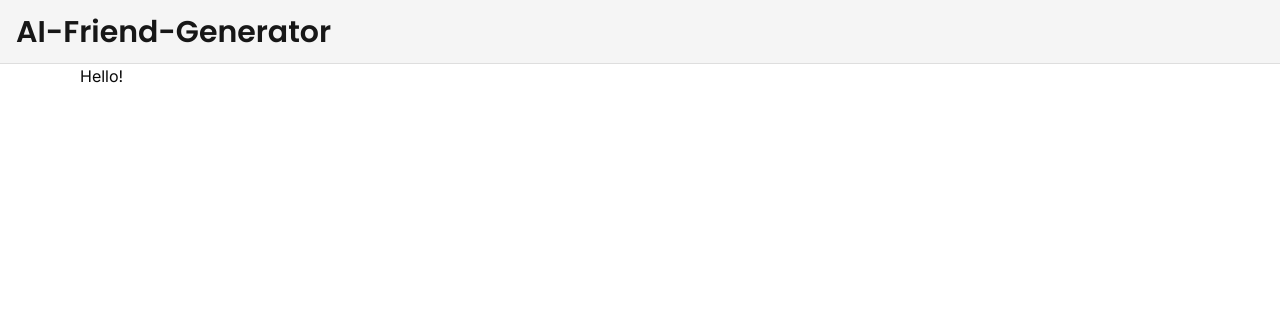
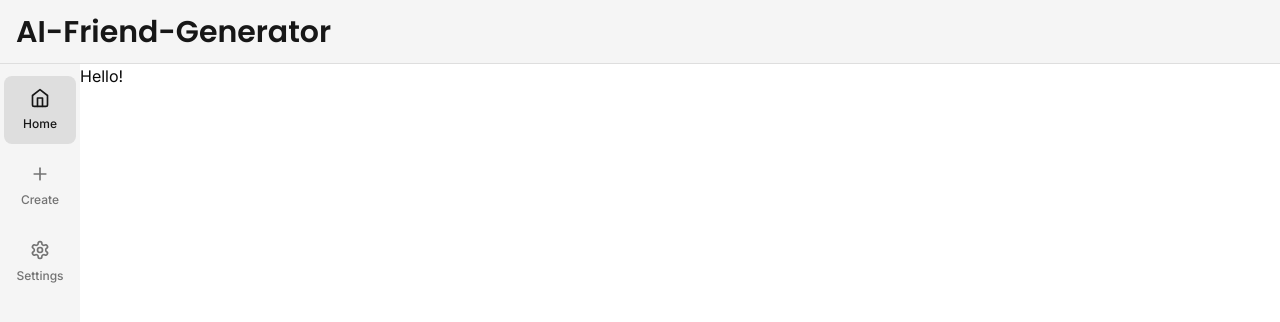
Before and after one commit to allykkk/ai-friend, a Next.js app: page / in a window 1280 px wide. Shown: the top 322 px of the page. Built offline with nearby package versions, Linux system fonts and the light colour scheme.

Commit message:
Added sidebar + mobile support

```diff
--- a/app/(root)/layout.jsx
+++ b/app/(root)/layout.jsx
@@ -1,9 +1,11 @@
 import Navbar from "@/components/navbar";
+import Sidebar from "@/components/sidebar";
 
 const RootLayout = ({ children }) => {
   return (
     <div className="h-full">
       <Navbar/>
+      <div className="hidden md:flex mt-16 w-20 flex-col fixed inset-y-0"><Sidebar/></div>
       <main className="md:pl-20 pt-16 h-full">{children}</main>
     </div>
   );
--- /dev/null
+++ b/components/mobile-sidebar.jsx
@@ -0,0 +1,20 @@
+import { Menu } from "lucide-react";
+
+import { Sheet, SheetContent, SheetTrigger } from "@/components/ui/sheet";
+import SideBar from "@/components/sidebar";
+
+const MobileSidebar = () => {
+  return (
+    <Sheet>
+      <SheetTrigger className="md:hidden pr-4">
+        <Menu />
+      </SheetTrigger>
+
+      <SheetContent side="left" className="p-0 bg-secondary pt-10 w-30">
+        <SideBar />
+      </SheetContent>
+    </Sheet>
+  );
+};
+
+export default MobileSidebar;
--- a/components/navbar.jsx
+++ b/components/navbar.jsx
@@ -4,7 +4,7 @@ import { cn } from "@/lib/utils";
 import { UserButton } from "@clerk/nextjs";
 import { Poppins } from "next/font/google";
 import Link from "next/link";
-
+import MobileSidebar from "@/components/mobile-sidebar";
 
 const font = Poppins({
   weight: "600",
@@ -15,6 +15,7 @@ const Navbar = () => {
   return (
     <div className="fixed w-full z-50 flex justify-between items-center py-2 px-4 border-b border-primary/10 bg-secondary h-16">
       <div className="flex items-center">
+        <MobileSidebar />
 
         <Link href="/">
           <h1
@@ -29,7 +30,7 @@ const Navbar = () => {
       </div>
 
       <div className="flex items-center gap-x-3">
-            <UserButton afterSignOutUrl="/"/>
+        <UserButton afterSignOutUrl="/" />
       </div>
     </div>
   );
--- /dev/null
+++ b/components/sidebar.jsx
@@ -0,0 +1,46 @@
+"use client";
+import { Home, Plus, Settings } from "lucide-react";
+import { usePathname, useRouter } from "next/navigation";
+
+import { cn } from "@/lib/utils";
+
+const Sidebar = () => {
+  const pathName = usePathname();
+  const router = useRouter();
+
+  const routes = [
+    { icon: Home, href: "/", label: "Home", pro: false },
+    { icon: Plus, href: "/character/new", label: "Create", pro: true },
+    { icon: Settings, href: "/settings", label: "Settings", pro: false },
+  ];
+
+  const onNavigate = (url, pro) => {
+    return router.push(url);
+  };
+
+  return (
+    <div className="space-y-4 flex flex-col h-full text-primary bg-secondary">
+      <div className="p-3 flex flex-1 justify-center">
+        <div className="space-y-2">
+          {routes.map((route) => (
+            <div
+              onClick={() => onNavigate(route.href, route.pro)}
+              key={route.href}
+              className={cn(
+                "text-muted-foreground text-xs group flex p-3 w-full justify-start font-medium cursor-pointer hover:text-primary hover:bg-primary/10 rounded-lg transition",
+                pathName === route.href && "bg-primary/10 text-primary"
+              )}
+            >
+              <div className="flex flex-col gap-y-2 items-center flex-1">
+                <route.icon className="h-5 w-5" />
+                {route.label}
+              </div>
+            </div>
+          ))}
+        </div>
+      </div>
+    </div>
+  );
+};
+
+export default Sidebar;
--- a/package.json
+++ b/package.json
@@ -16,7 +16,7 @@
     "clsx": "^2.0.0",
     "eslint": "8.47.0",
     "eslint-config-next": "13.4.13",
-    "lucide-react": "^0.265.0",
+    "lucide-react": "^0.263.1",
     "next": "13.4.13",
     "postcss": "8.4.27",
     "react": "18.2.0",
```
Also changed, not shown: 1 other file (tests, documents, lock files or other folders).
